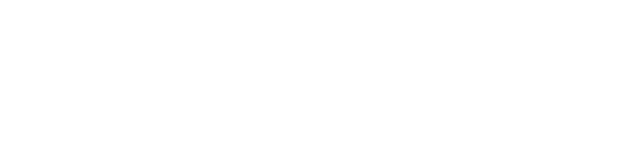
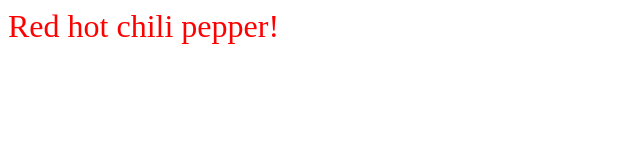
Before and after one commit to jiabinleo/JavaScript, a plain HTML site: page 在javascript中获取css值/index.html in a window 1280 px wide. Shown: the whole page, without its empty margins (0-640 px from the left). Drawn offline with Linux system fonts and the light colour scheme.

Commit message:
获取内联样式

```diff
--- a/在javascript中获取css值/index.html
+++ b/在javascript中获取css值/index.html
@@ -1,5 +1,6 @@
 <!DOCTYPE html>
 <html lang="en">
+
 <head>
     <meta charset="UTF-8">
     <meta name="viewport" content="width=device-width, initial-scale=1.0">
@@ -7,7 +8,9 @@
     <script src="./js/index.js"></script>
     <title>Document</title>
 </head>
+
 <body>
+    <div class="element" style="font-size:2em;color:red;">Red hot chili pepper!</div>
+</body>
 
-</body>
 </html>
--- a/在javascript中获取css值/js/index.js
+++ b/在javascript中获取css值/js/index.js
@@ -1,3 +1,10 @@
-(function(){
+window.onload=function(){
+    const element = document.querySelector('.element');
 
-})()
+    const fontSize = element.style.fontSize;
+    console.log(fontSize)
+
+    const color = element.style.color;
+    console.log(color)
+
+}
```
